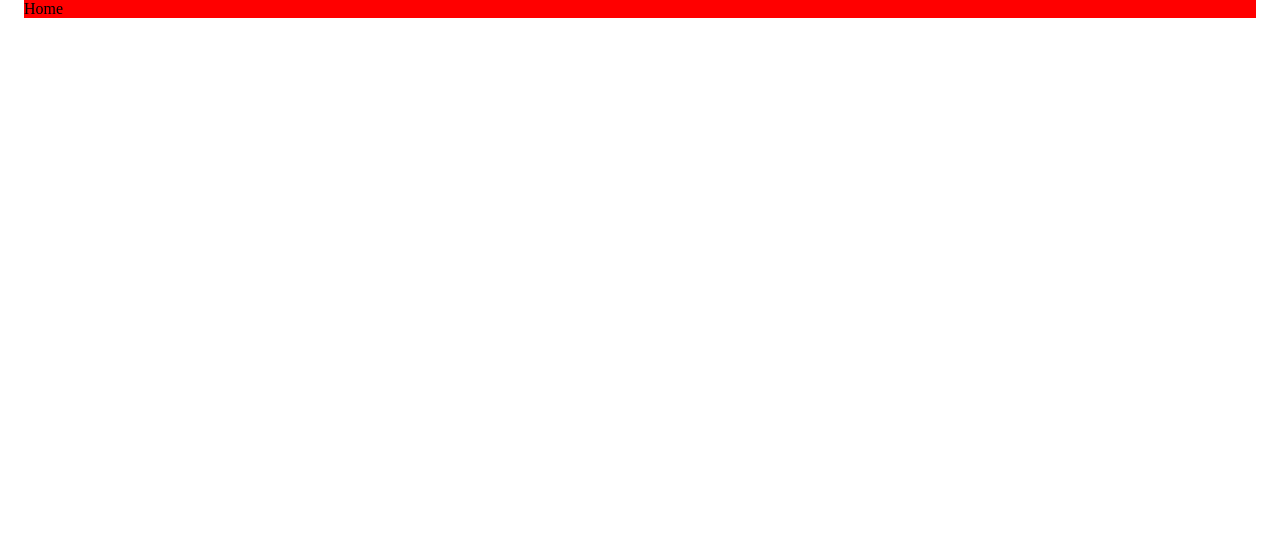
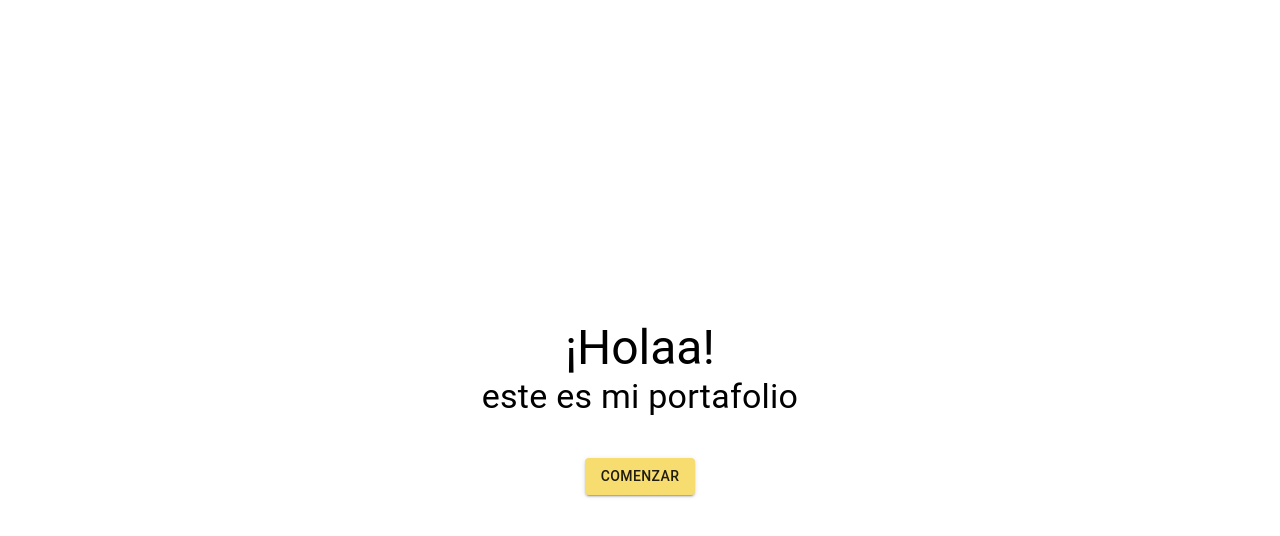
Before and after one commit to ChrisCedi/my-bookC, a React (Create React App) app: page / in a window 1280 px wide. Shown: the top 536 px of the page. Built offline with nearby package versions, Linux system fonts and the light colour scheme.

Commit message:
feature: splash screen

```diff
--- a/package.json
+++ b/package.json
@@ -8,6 +8,7 @@
     "@testing-library/jest-dom": "^5.16.5",
     "@testing-library/react": "^13.4.0",
     "@testing-library/user-event": "^13.5.0",
+    "framer-motion": "^10.3.2",
     "react": "^18.2.0",
     "react-dom": "^18.2.0",
     "react-helmet": "^6.1.0",
--- a/src/App.js
+++ b/src/App.js
@@ -1,10 +1,12 @@
 import { Navigation } from "./routes/Navigation";
+import { ThemeProvider } from "@material-ui/core";
+import { theme } from "./themeConfig";
 
 function App() {
   return (
-    <div>
+    <ThemeProvider theme={theme}>
       <Navigation />
-    </div>
+    </ThemeProvider>
   );
 }
 
--- /dev/null
+++ b/src/components/SplashScreen/SplashScreen.jsx
@@ -0,0 +1,45 @@
+import { Typography, Button } from "@material-ui/core";
+import { useStyles } from "./SplashScreenStyles";
+import { motion } from "framer-motion";
+import { useNavigate } from "react-router-dom";
+
+export const SplashScreen = () => {
+  const classes = useStyles();
+  const navigate = useNavigate();
+
+  return (
+    <div className={classes.container}>
+      <motion.div
+        transition={{ duration: 3 }}
+        initial={{ y: "0%" }}
+        animate={{ y: "40vh" }}
+      >
+        <Typography variant="h3">¡Holaa!</Typography>
+      </motion.div>
+      <motion.div
+        transition={{ duration: 4, delay: 0.6 }}
+        initial={{ x: "130vh", y: "40vh" }}
+        animate={{ x: "0vh" }}
+        className={classes.hi}
+      >
+        <Typography variant="h4">este es mi portafolio</Typography>
+      </motion.div>
+      <motion.div
+        className={classes.divButton}
+        transition={{ duration: 2, delay: 4 }}
+        initial={{ y: "45vh", opacity: 0 }}
+        animate={{ opacity: 3 }}
+      >
+        <Button
+          variant="contained"
+          color="secondary"
+          onClick={() => {
+            navigate("/home");
+          }}
+        >
+          Comenzar
+        </Button>
+      </motion.div>
+    </div>
+  );
+};
--- /dev/null
+++ b/src/components/SplashScreen/SplashScreenStyles.js
@@ -0,0 +1,18 @@
+import { makeStyles } from "@material-ui/core";
+
+export const useStyles = makeStyles((theme) => ({
+  container: {
+    display: "flex",
+    justifyContent: "center",
+    alignItems: "center",
+    flexDirection: "column",
+    wdith: "100%",
+  },
+  hi: {
+    // backgroundColor: "red",
+  },
+  divButton: {
+    display: "flex",
+    justifyContent: "center",
+  },
+}));
--- a/src/routes/routes.js
+++ b/src/routes/routes.js
@@ -1,9 +1,17 @@
 import { Home } from "../views/Home/Home";
 import { BaseLayout } from "../layouts/BaseLayout";
+import { SplashScreen } from "../components/SplashScreen/SplashScreen";
 
 const routes = [
   {
     path: "/",
+    layout: BaseLayout,
+    component: SplashScreen,
+    exact: true,
+    routeMessage: "BookC",
+  },
+  {
+    path: "/home",
     layout: BaseLayout,
     component: Home,
     exact: true,
--- /dev/null
+++ b/src/themeConfig.js
@@ -0,0 +1,12 @@
+import { createTheme } from "@material-ui/core";
+
+export const theme = createTheme({
+  palette: {
+    primary: {
+      main: "#2ECC71",
+    },
+    secondary: {
+      main: "#F7DC6F",
+    },
+  },
+});
--- a/src/views/Home/Home.jsx
+++ b/src/views/Home/Home.jsx
@@ -1,8 +1,14 @@
 import React from "react";
 import { useStyles } from "./HomeStyles";
+import { SplashScreen } from "../../components/SplashScreen/SplashScreen";
+import { Typography } from "@material-ui/core";
 
 export const Home = () => {
   const classes = useStyles();
 
-  return <div className={classes.container}>Home</div>;
+  return (
+    <div className={classes.container}>
+      <Typography>Home</Typography>
+    </div>
+  );
 };
--- a/src/views/Home/HomeStyles.js
+++ b/src/views/Home/HomeStyles.js
@@ -1,9 +1,7 @@
 import { makeStyles } from "@material-ui/core";
 
 const useStyles = makeStyles((theme) => ({
-  container: {
-    backgroundColor: "red",
-  },
+  container: {},
 }));
 
 export { useStyles };
```
Also changed, not shown: 1 other file (tests, documents, lock files or other folders).
